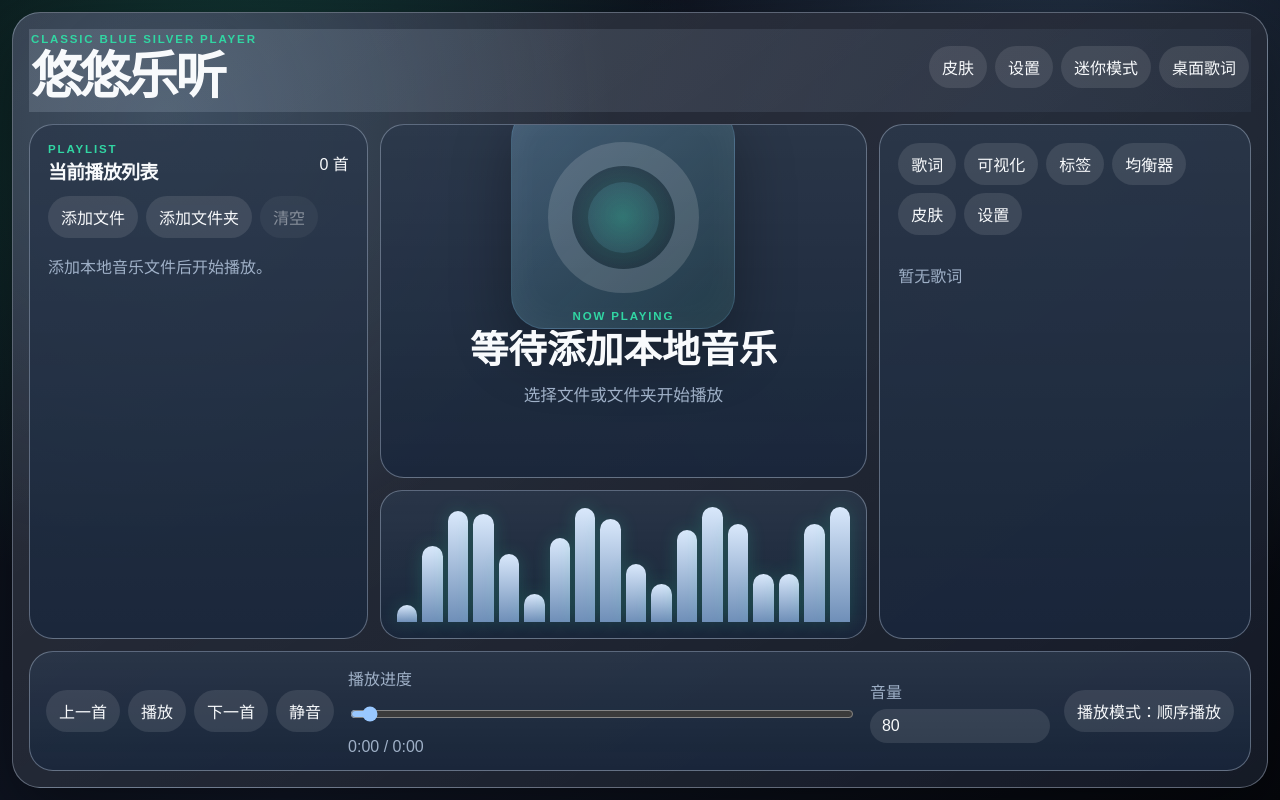
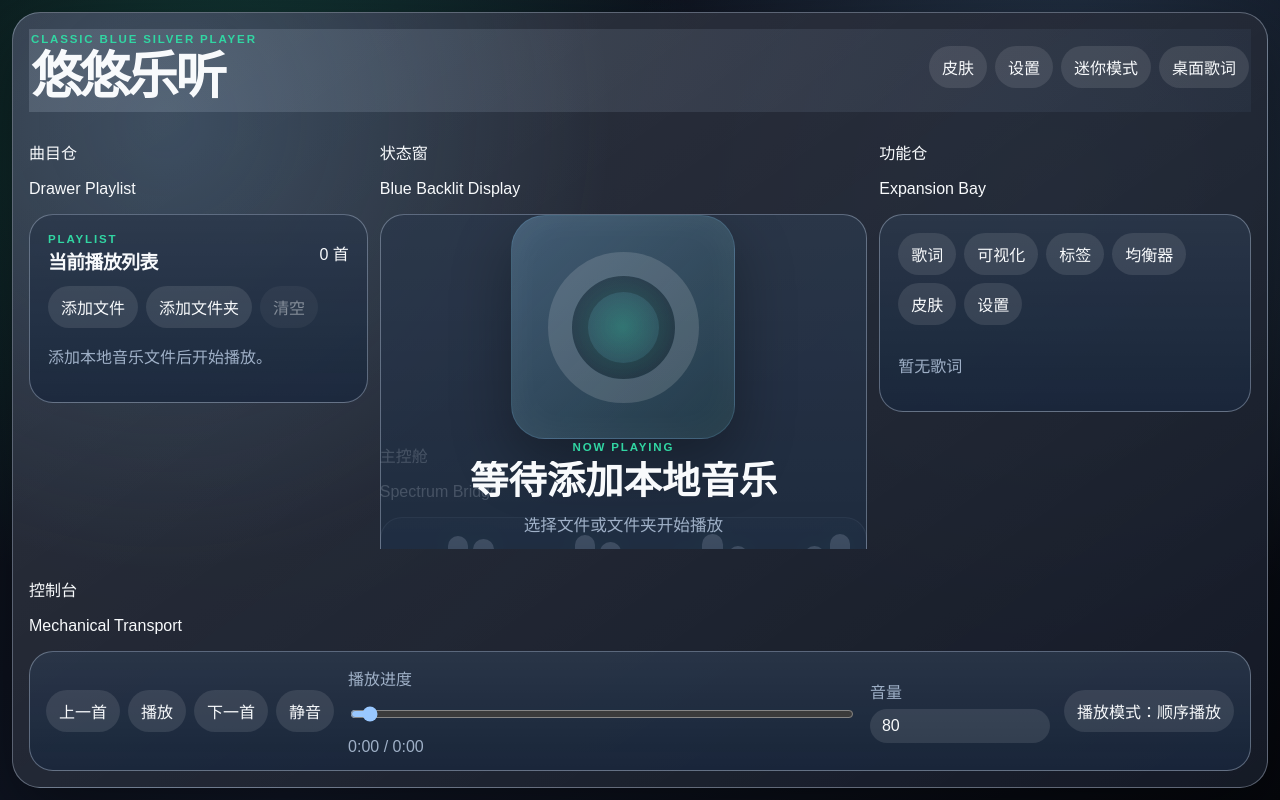
Before and after one commit to ijry/YoYoMusic, a React (Vite) app: page / in a window 1280 px wide. Built offline with nearby package versions, Linux system fonts and the light colour scheme.

Commit message:
refactor: add device shell primitives to skin layouts

```diff
--- a/src/features/skin/layoutShared.tsx
+++ b/src/features/skin/layoutShared.tsx
@@ -1,3 +1,4 @@
+import type { ReactNode } from "react";
 import { EqualizerPanel } from "../equalizer/EqualizerPanel";
 import { LyricsPanel } from "../lyrics/LyricsPanel";
 import { PlayerControls } from "../player/PlayerControls";
@@ -17,6 +18,38 @@ export const featurePanels: Array<{ id: FeaturePanel; label: string }> = [
   { id: "skin", label: "皮肤" },
   { id: "settings", label: "设置" },
 ];
+
+interface DeviceModuleFrameProps {
+  moduleLabel: string;
+  eyebrow?: string;
+  className?: string;
+  bodyClassName?: string;
+  children: ReactNode;
+}
+
+interface DeviceBlockProps {
+  moduleLabel: string;
+  eyebrow?: string;
+  moduleClassName?: string;
+}
+
+function DeviceModuleFrame({
+  moduleLabel,
+  eyebrow,
+  className,
+  bodyClassName,
+  children,
+}: DeviceModuleFrameProps) {
+  return (
+    <section className={["device-module", className].filter(Boolean).join(" ")}>
+      <header className="device-module__header">
+        <p className="device-module__label">{moduleLabel}</p>
+        {eyebrow ? <p className="device-module__eyebrow">{eyebrow}</p> : null}
+      </header>
+      <div className={["device-module__body", bodyClassName].filter(Boolean).join(" ")}>{children}</div>
+    </section>
+  );
+}
 
 export function TitleActions(props: PlayerLayoutProps) {
   return (
@@ -50,8 +83,18 @@ export function LayoutErrorBanner({ error }: { error: string | null }) {
   return <AppErrorBanner error={error} />;
 }
 
-export function PlaylistBlock(props: PlayerLayoutProps) {
+export function PlaylistBlock({
+  moduleLabel,
+  eyebrow = "Playlist Drawer",
+  moduleClassName,
+  ...props
+}: PlayerLayoutProps & DeviceBlockProps) {
   return (
+    <DeviceModuleFrame
+      moduleLabel={moduleLabel}
+      eyebrow={eyebrow}
+      className={["device-module--playlist", moduleClassName].filter(Boolean).join(" ")}
+    >
       <PlaylistPanel
         currentTrackId={props.playback.trackId}
         tracks={props.playlist.tracks}
@@ -61,11 +104,26 @@ export function PlaylistBlock(props: PlayerLayoutProps) {
         onAddFolder={props.onAddFolder}
         onClear={props.onClearPlaylist}
       />
+    </DeviceModuleFrame>
   );
 }
 
-export function NowPlayingBlock({ variant = "standard", ...props }: PlayerLayoutProps & { variant?: string }) {
+export function NowPlayingBlock({
+  moduleLabel,
+  eyebrow = "Now Playing Display",
+  moduleClassName,
+  variant = "standard",
+  ...props
+}: PlayerLayoutProps &
+  DeviceBlockProps & {
+    variant?: string;
+  }) {
   return (
+    <DeviceModuleFrame
+      moduleLabel={moduleLabel}
+      eyebrow={eyebrow}
+      className={["device-module--now-playing", moduleClassName].filter(Boolean).join(" ")}
+    >
       <section className={`now-playing now-playing--${variant}`} aria-label="当前播放">
         <div className={props.playback.isPlaying ? "cover-card is-playing" : "cover-card"} aria-hidden="true">
           <div className="disc-ring" />
@@ -74,14 +132,27 @@ export function NowPlayingBlock({ variant = "standard", ...props }: PlayerLayout
         <div className="now-playing-copy">
           <p className="eyebrow">Now Playing</p>
           <h2>{props.currentTrack?.title ?? "等待添加本地音乐"}</h2>
-        <p className="subtitle">{props.currentTrack?.artist || props.currentTrack?.album || "选择文件或文件夹开始播放"}</p>
+          <p className="subtitle">
+            {props.currentTrack?.artist || props.currentTrack?.album || "选择文件或文件夹开始播放"}
+          </p>
         </div>
       </section>
+    </DeviceModuleFrame>
   );
 }
 
-export function HeroVisualization(props: PlayerLayoutProps) {
+export function HeroVisualization({
+  moduleLabel,
+  eyebrow = "Spectrum Bridge",
+  moduleClassName,
+  ...props
+}: PlayerLayoutProps & DeviceBlockProps) {
   return (
+    <DeviceModuleFrame
+      moduleLabel={moduleLabel}
+      eyebrow={eyebrow}
+      className={["device-module--visualization", moduleClassName].filter(Boolean).join(" ")}
+    >
       <div className="workbench-visualization" role="img" aria-label="播放动态可视化">
         <div className="visualization-preview visualization-preview--hero" aria-hidden="true">
           {props.visualizationFrame.values.slice(0, 18).map((value, index) => (
@@ -89,6 +160,7 @@ export function HeroVisualization(props: PlayerLayoutProps) {
           ))}
         </div>
       </div>
+    </DeviceModuleFrame>
   );
 }
 
@@ -113,17 +185,42 @@ export function FeatureContent(props: PlayerLayoutProps) {
   return <div className="feature-content">{renderFeaturePanel(props)}</div>;
 }
 
-export function FeatureSidebar(props: PlayerLayoutProps) {
+export function FeatureSidebar({
+  moduleLabel,
+  eyebrow = "Expansion Bay",
+  moduleClassName,
+  ...props
+}: PlayerLayoutProps & DeviceBlockProps) {
   return (
+    <DeviceModuleFrame
+      moduleLabel={moduleLabel}
+      eyebrow={eyebrow}
+      className={["device-module--feature", moduleClassName].filter(Boolean).join(" ")}
+      bodyClassName="device-module__body--feature"
+    >
       <aside className="feature-sidebar" role="complementary" aria-label="功能面板">
         <FeatureTabs {...props} />
         <FeatureContent {...props} />
       </aside>
+    </DeviceModuleFrame>
   );
 }
 
-export function ControlsBlock(props: PlayerLayoutProps) {
-  return <PlayerControls state={props.playback} onCommand={(command, payload) => props.onPlayerCommand(command, payload)} />;
+export function ControlsBlock({
+  moduleLabel,
+  eyebrow = "Transport Console",
+  moduleClassName,
+  ...props
+}: PlayerLayoutProps & DeviceBlockProps) {
+  return (
+    <DeviceModuleFrame
+      moduleLabel={moduleLabel}
+      eyebrow={eyebrow}
+      className={["device-module--controls", moduleClassName].filter(Boolean).join(" ")}
+    >
+      <PlayerControls state={props.playback} onCommand={(command, payload) => props.onPlayerCommand(command, payload)} />
+    </DeviceModuleFrame>
+  );
 }
 
 function renderFeaturePanel(props: PlayerLayoutProps) {
--- a/src/features/skin/layouts.tsx
+++ b/src/features/skin/layouts.tsx
@@ -15,21 +15,47 @@ import type { PlayerLayoutProps } from "./layoutTypes";
 export function ClassicBlueSilverLayout(props: PlayerLayoutProps) {
   return (
     <main className="app-shell skin-layout skin-layout--classic-blue-silver">
-      <section className="chrome skin-chrome skin-chrome--classic" aria-labelledby="app-title">
-        <header className="title-bar skin-title skin-title--classic">
+      <section className="chrome skin-chrome skin-chrome--classic device-shell device-shell--classic" aria-labelledby="app-title">
+        <header className="title-bar skin-title skin-title--classic device-shell__header">
           <AppTitle eyebrow="Classic Blue Silver Player" />
           <TitleActions {...props} />
         </header>
         <LayoutErrorBanner error={props.error} />
         <div className="skin-grid skin-grid--classic">
-          <PlaylistBlock {...props} />
+          <PlaylistBlock
+            {...props}
+            moduleLabel="曲目仓"
+            eyebrow="Drawer Playlist"
+            moduleClassName="device-module--classic-playlist"
+          />
           <div className="classic-center-deck">
-            <NowPlayingBlock {...props} variant="classic" />
-            <HeroVisualization {...props} />
+            <NowPlayingBlock
+              {...props}
+              variant="classic"
+              moduleLabel="状态窗"
+              eyebrow="Blue Backlit Display"
+              moduleClassName="device-module--classic-status"
+            />
+            <HeroVisualization
+              {...props}
+              moduleLabel="主控舱"
+              eyebrow="Spectrum Bridge"
+              moduleClassName="device-module--classic-visualization"
+            />
           </div>
-          <FeatureSidebar {...props} />
+          <FeatureSidebar
+            {...props}
+            moduleLabel="功能仓"
+            eyebrow="Expansion Bay"
+            moduleClassName="device-module--classic-feature"
+          />
         </div>
-        <ControlsBlock {...props} />
+        <ControlsBlock
+          {...props}
+          moduleLabel="控制台"
+          eyebrow="Mechanical Transport"
+          moduleClassName="device-module--classic-controls"
+        />
       </section>
     </main>
   );
@@ -38,21 +64,47 @@ export function ClassicBlueSilverLayout(props: PlayerLayoutProps) {
 export function DarkVinylLayout(props: PlayerLayoutProps) {
   return (
     <main className="app-shell skin-layout skin-layout--dark-vinyl">
-      <section className="chrome skin-chrome skin-chrome--vinyl" aria-labelledby="app-title">
-        <header className="title-bar skin-title skin-title--vinyl">
+      <section className="chrome skin-chrome skin-chrome--vinyl device-shell device-shell--vinyl" aria-labelledby="app-title">
+        <header className="title-bar skin-title skin-title--vinyl device-shell__header">
           <AppTitle eyebrow="Night Vinyl Chamber" />
           <TitleActions {...props} />
         </header>
         <LayoutErrorBanner error={props.error} />
         <div className="skin-grid skin-grid--vinyl">
           <div className="vinyl-stage">
-            <NowPlayingBlock {...props} variant="vinyl" />
-            <HeroVisualization {...props} />
-            <ControlsBlock {...props} />
+            <NowPlayingBlock
+              {...props}
+              variant="vinyl"
+              moduleLabel="唱盘舱"
+              eyebrow="Center Turntable"
+              moduleClassName="device-module--vinyl-stage"
+            />
+            <HeroVisualization
+              {...props}
+              moduleLabel="舞台频谱"
+              eyebrow="Stage Spectrum"
+              moduleClassName="device-module--vinyl-visualization"
+            />
+            <ControlsBlock
+              {...props}
+              moduleLabel="控制台"
+              eyebrow="Arc Transport"
+              moduleClassName="device-module--vinyl-controls"
+            />
           </div>
           <div className="vinyl-side-rail">
-            <PlaylistBlock {...props} />
-            <FeatureSidebar {...props} />
+            <PlaylistBlock
+              {...props}
+              moduleLabel="曲目塔"
+              eyebrow="Track Tower"
+              moduleClassName="device-module--vinyl-playlist"
+            />
+            <FeatureSidebar
+              {...props}
+              moduleLabel="控制塔"
+              eyebrow="Side Control Tower"
+              moduleClassName="device-module--vinyl-feature"
+            />
           </div>
         </div>
       </section>
@@ -63,26 +115,49 @@ export function DarkVinylLayout(props: PlayerLayoutProps) {
 export function TransparentCrystalLayout(props: PlayerLayoutProps) {
   return (
     <main className="app-shell skin-layout skin-layout--transparent-crystal">
-      <section className="chrome skin-chrome skin-chrome--crystal" aria-labelledby="app-title">
-        <header className="title-bar skin-title skin-title--crystal">
+      <section className="chrome skin-chrome skin-chrome--crystal device-shell device-shell--crystal" aria-labelledby="app-title">
+        <header className="title-bar skin-title skin-title--crystal device-shell__header">
           <AppTitle eyebrow="Crystal Floating Console" />
           <TitleActions {...props} />
         </header>
         <LayoutErrorBanner error={props.error} />
         <div className="skin-grid skin-grid--crystal">
           <div className="crystal-now-panel">
-            <NowPlayingBlock {...props} variant="crystal" />
-            <HeroVisualization {...props} />
+            <NowPlayingBlock
+              {...props}
+              variant="crystal"
+              moduleLabel="透明舱"
+              eyebrow="HUD Display"
+              moduleClassName="device-module--crystal-status"
+            />
+            <HeroVisualization
+              {...props}
+              moduleLabel="悬浮仓"
+              eyebrow="Glass Spectrum"
+              moduleClassName="device-module--crystal-visualization"
+            />
           </div>
           <div className="crystal-playlist-drawer">
-            <PlaylistBlock {...props} />
+            <PlaylistBlock
+              {...props}
+              moduleLabel="资料匣"
+              eyebrow="Slide Drawer"
+              moduleClassName="device-module--crystal-playlist"
+            />
           </div>
-          <aside className="feature-sidebar crystal-feature-float" role="complementary" aria-label="功能面板">
-            <FeatureTabs {...props} />
-            <FeatureContent {...props} />
-          </aside>
+          <FeatureSidebar
+            {...props}
+            moduleLabel="功能胶囊"
+            eyebrow="Floating Capsules"
+            moduleClassName="device-module--crystal-feature crystal-feature-float"
+          />
         </div>
-        <ControlsBlock {...props} />
+        <ControlsBlock
+          {...props}
+          moduleLabel="底座控制台"
+          eyebrow="Floating Base"
+          moduleClassName="device-module--crystal-controls"
+        />
       </section>
     </main>
   );
@@ -91,23 +166,49 @@ export function TransparentCrystalLayout(props: PlayerLayoutProps) {
 export function MetalRackLayout(props: PlayerLayoutProps) {
   return (
     <main className="app-shell skin-layout skin-layout--metal-rack">
-      <section className="chrome skin-chrome skin-chrome--rack" aria-labelledby="app-title">
-        <header className="title-bar skin-title skin-title--rack">
+      <section className="chrome skin-chrome skin-chrome--rack device-shell device-shell--rack" aria-labelledby="app-title">
+        <header className="title-bar skin-title skin-title--rack device-shell__header">
           <AppTitle eyebrow="Metal Rack Equalizer" />
           <TitleActions {...props} />
         </header>
         <LayoutErrorBanner error={props.error} />
         <div className="skin-grid skin-grid--rack">
           <div className="rack-meter-bridge">
-            <HeroVisualization {...props} />
-            <FeatureSidebar {...props} />
+            <HeroVisualization
+              {...props}
+              moduleLabel="频谱桥"
+              eyebrow="Dual Meter Bridge"
+              moduleClassName="device-module--rack-visualization"
+            />
+            <FeatureSidebar
+              {...props}
+              moduleLabel="机柜面板"
+              eyebrow="Utility Rack"
+              moduleClassName="device-module--rack-feature"
+            />
           </div>
           <div className="rack-lower-console">
-            <PlaylistBlock {...props} />
-            <NowPlayingBlock {...props} variant="rack" />
+            <PlaylistBlock
+              {...props}
+              moduleLabel="状态机柜"
+              eyebrow="Information Screen"
+              moduleClassName="device-module--rack-playlist"
+            />
+            <NowPlayingBlock
+              {...props}
+              variant="rack"
+              moduleLabel="播放状态窗"
+              eyebrow="Playback Display"
+              moduleClassName="device-module--rack-status"
+            />
           </div>
         </div>
-        <ControlsBlock {...props} />
+        <ControlsBlock
+          {...props}
+          moduleLabel="机架控制台"
+          eyebrow="Rack Transport"
+          moduleClassName="device-module--rack-controls"
+        />
       </section>
     </main>
   );
@@ -116,23 +217,49 @@ export function MetalRackLayout(props: PlayerLayoutProps) {
 export function WarmWoodLayout(props: PlayerLayoutProps) {
   return (
     <main className="app-shell skin-layout skin-layout--warm-wood">
-      <section className="chrome skin-chrome skin-chrome--wood" aria-labelledby="app-title">
-        <header className="title-bar skin-title skin-title--wood">
+      <section className="chrome skin-chrome skin-chrome--wood device-shell device-shell--wood" aria-labelledby="app-title">
+        <header className="title-bar skin-title skin-title--wood device-shell__header">
           <AppTitle eyebrow="Warm Wood Turntable" />
           <TitleActions {...props} />
         </header>
         <LayoutErrorBanner error={props.error} />
         <div className="skin-grid skin-grid--wood">
           <div className="wood-album-sleeve">
-            <NowPlayingBlock {...props} variant="wood" />
-            <HeroVisualization {...props} />
+            <NowPlayingBlock
+              {...props}
+              variant="wood"
+              moduleLabel="陈列窗"
+              eyebrow="Album Display"
+              moduleClassName="device-module--wood-status"
+            />
+            <HeroVisualization
+              {...props}
+              moduleLabel="暖光铭牌窗"
+              eyebrow="Warm Spectrum"
+              moduleClassName="device-module--wood-visualization"
+            />
           </div>
           <div className="wood-liner-notes">
-            <PlaylistBlock {...props} />
-            <FeatureSidebar {...props} />
+            <PlaylistBlock
+              {...props}
+              moduleLabel="节目单仓"
+              eyebrow="Liner Notes"
+              moduleClassName="device-module--wood-playlist"
+            />
+            <FeatureSidebar
+              {...props}
+              moduleLabel="黄铜功能匣"
+              eyebrow="Brass Options"
+              moduleClassName="device-module--wood-feature"
+            />
           </div>
         </div>
-        <ControlsBlock {...props} />
+        <ControlsBlock
+          {...props}
+          moduleLabel="黄铜控制台"
+          eyebrow="Ivory Transport"
+          moduleClassName="device-module--wood-controls"
+        />
       </section>
     </main>
   );
```
Also changed, not shown: 1 other file (tests, documents, lock files or other folders). Lines whose indentation alone changed are shown as unchanged.
